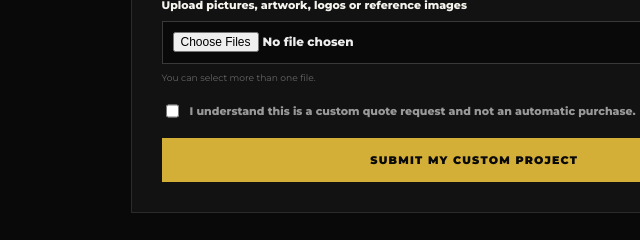
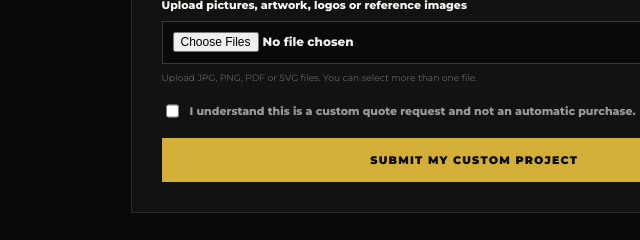
Before and after one commit to PrecisionBurnStudio/Precision-Burn-Studio, a plain HTML site: page custom-order.html in a window 1280 px wide. Shown: the part 1977-2217 px from the top of the page, 402-1042 px from the left. Drawn offline with Linux system fonts and the light colour scheme.

Commit message:
Clarify accepted file formats for uploads
Updated the file input label to specify accepted file formats.

```diff
--- a/custom-order.html
+++ b/custom-order.html
@@ -44,7 +44,7 @@
 <label>Material, if known<select name="material"><option>Not sure</option><option>Wood</option><option>Acrylic</option><option>Leather</option><option>Metal</option><option>Glass</option><option>Customer-supplied item</option><option>Other</option></select></label>
 <label>Preferred completion date<input type="date" name="deadline"></label>
 <label>Tell me more about your project<textarea name="details" rows="5" placeholder="Describe the look, occasion, colors, layout, or anything else I should know."></textarea></label>
-<label>Upload pictures, artwork, logos or reference images<input type="file" name="files" accept="image/*,.pdf,.svg" multiple><small>You can select more than one file.</small></label>
+<label>Upload pictures, artwork, logos or reference images<input type="file" name="files" accept="image/*,.pdf,.svg" multiple><small>Upload JPG, PNG, PDF or SVG files. You can select more than one file.</small></label>
 <label class="check"><input type="checkbox" name="quote_acknowledgement" value="yes" required> I understand this is a custom quote request and not an automatic purchase.</label>
 <button class="btn gold full" type="submit">SUBMIT MY CUSTOM PROJECT</button>
 </form></div></section>
```
